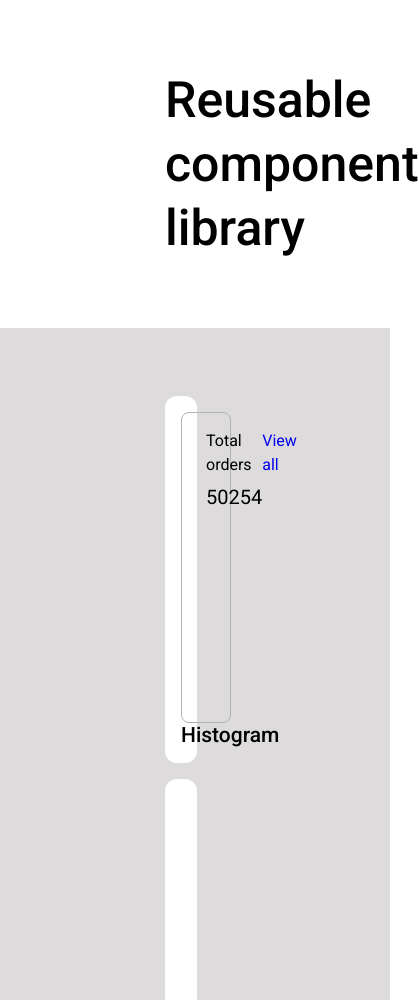
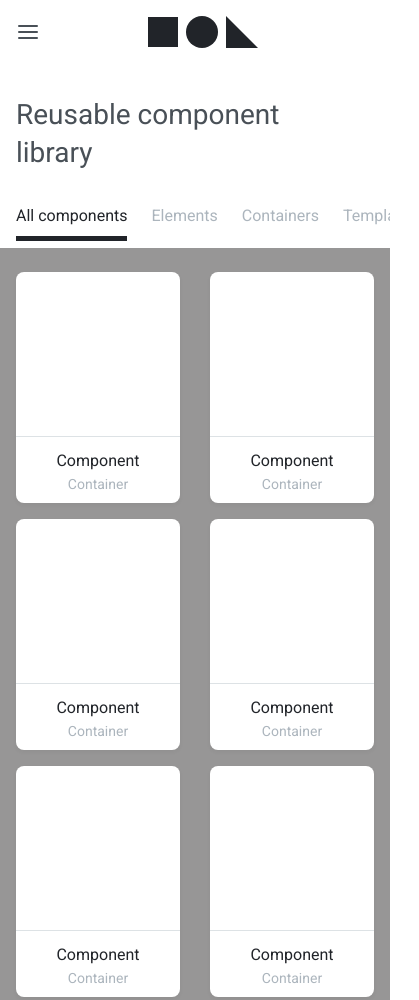
Before and after one commit to js-tasks-ru/htmlcss-20210114_vladimir664, a website: page index.html in a window 390 px wide. Shown: the top 1000 px of the page, 419 px wide, since content can reach past the window. Drawn offline with Linux system fonts and the light colour scheme.

Commit message:
home-mobile

```diff
--- a/components/about-block/about-block.scss
+++ b/components/about-block/about-block.scss
@@ -1,12 +1,12 @@
 .about-block {
-	padding: 10% 24% 10%;
+	padding: 72px 16px 136px 16px;
 	text-align: center;
 
 	&__title {
 		font-weight: 500;
 		font-size: 38px;
 		line-height: 48px;
-		margin-bottom: 32px;
+		padding-bottom: 38px;
 	}
 
 	&__text {
--- a/components/header/header.scss
+++ b/components/header/header.scss
@@ -1,12 +1,50 @@
 .header {
-	display: flex;
-	flex-direction: column;
-	justify-content: space-between;
-	padding: 68px 165px;
+	padding: 16px 0 0 16px;
+	position: relative;
+
+	&__logo {
+		width: 110px;
+		height: 32px;
+		margin: auto;
+	}
 
 	&__text {
-		font-weight: 500;
-		font-size: 50px;
-		line-height: 64px;
+		padding: 48px 71px 32px 0px;
+		font-weight: 400;
+		font-size: 28px;
+		line-height: 38px;
+		color: #495057;
+	}
+
+	&__menu {
+		font-size: 16px;
+		line-height: 24px;
+		color: #ACB5BD;
+		overflow-x: auto;
+
+		display: flex;
+		flex-wrap: nowrap;
+
+		&-item {
+			padding-bottom: 8px;
+			margin-bottom: 7px;
+			margin-right: 24px;
+			box-sizing: border-box;
+			flex-shrink: 0;
+			flex-grow: 0;
+			cursor: pointer;
+		}
+
+		&-item[active] {
+			color: #212429;
+			border-bottom: 5px solid #212429;
+		}
+	}
+
+	&__burger-button {
+		height: 24px;
+		width: 24px;
+		position: absolute;
+    	top: 20px;
 	}
 }
--- a/components/main-content/main-content.scss
+++ b/components/main-content/main-content.scss
@@ -1,37 +1,87 @@
 
 .main-content {
-	padding: 68px 165px;
-	background-color: #dddbdb;
+	// background-color: #F9FAFC;
+	background-color: rgb(151, 150, 150);
+
 }
 
 .container-block {
 	display: flex;
 	flex-wrap: wrap;
 	justify-content: space-between;
+	padding: 8px 16px 24px 16px;
 
 	&__item {
-		height: 367px;
+		width: 164px;
+		height: 231px;
+		margin-top: 16px;
 		background-color: #fff;
-		border-radius: 12px;
-		width: calc((100% / 3) - (2rem / 3));
-		margin-bottom: 1rem;
+		box-shadow: 0px 2px 4px rgba(33, 36, 41, 0.05);
+		border-radius: 8px;
+
 		display: flex;
 		flex-direction: column;
-		padding: 1rem;
-		box-sizing: border-box;
-		justify-content: center;
 	}
 
 	&__item-component {
-		display: flex;
 		flex-grow: 1;
 	}
 
 	&__item-title {
+		border-top: 1px solid #DDE2E5;
+		height: 66px;
 		text-align: center;
-		padding: 5%;
-		font-weight: 500;
-		font-size: 21px;
+	}
+
+	&__item-name {
+		padding-top: 12px;
+		font-size: 16px;
+		line-height: 24px;
+		color: #212429;
+	}
+
+	&__item-type {
+		font-size: 14px;
+		line-height: 22px;
+		color: #ACB5BD;
 	}
 
 }
+
+
+// .main-content {
+// 	padding: 68px 165px;
+// 	background-color: #F9FAFC;
+// }
+
+// .container-block {
+// 	display: flex;
+// 	flex-wrap: wrap;
+// 	justify-content: space-between;
+
+// 	&__item {
+// 		height: 367px;
+// 		background-color: #fff;
+// 		border-radius: 12px;
+// 		width: calc((100% / 3) - (2rem / 3));
+// 		margin-bottom: 1rem;
+// 		display: flex;
+// 		flex-direction: column;
+// 		padding: 1rem;
+// 		box-sizing: border-box;
+// 		justify-content: center;
+// 	}
+
+// 	&__item-component {
+// 		display: flex;
+// 		flex-grow: 1;
+// 	}
+
+// 	&__item-title {
+// 		text-align: center;
+// 		padding: 5%;
+// 		font-weight: 500;
+// 		font-size: 21px;
+// 	}
+
+// }
--- a/index.html
+++ b/index.html
@@ -2,19 +2,38 @@
 <!-- Главная страница -->
 <html lang="ru">
     <head>
+        <meta name="viewport" content="width=device-width, initial-scale=1">
         <link rel="stylesheet" href="./04-lection2/01-histogram/histogram.css">
         <link rel="stylesheet" href="./assets/css/build/main.css">
     </head>
     <body>
         <header class="header">
+            <div class="header__logo">
+                <svg width="110" height="32" viewBox="0 0 110 32" fill="none" xmlns="http://www.w3.org/2000/svg">
+                    <rect y="1" width="30" height="30" fill="#212429"/>
+                    <rect x="38" width="32" height="32" rx="16" fill="#212429"/>
+                    <path d="M78 0L110 32H78V0Z" fill="#212429"/>
+                </svg>
+            </div>
             <h1 class="header__text">Reusable component library</h1>
+            <div class="header__menu">
+                <div class="header__menu-item" active>All components</div>
+                <div class="header__menu-item">Elements</div>
+                <div class="header__menu-item">Containers</div>
+                <div class="header__menu-item">Templates</div>
+            </div>
+            <div class="header__burger-button">
+                <svg width="24" height="24" viewBox="0 0 24 24" fill="none" xmlns="http://www.w3.org/2000/svg">
+                    <path d="M3 12H21" stroke="#495057" stroke-width="2" stroke-linecap="round" stroke-linejoin="round"/><path d="M3 6H21" stroke="#495057" stroke-width="2" stroke-linecap="round" stroke-linejoin="round"/><path d="M3 18H21" stroke="#495057" stroke-width="2" stroke-linecap="round" stroke-linejoin="round"/>
+                </svg>
+            </div>
         </header>
         <main>
             <div class="main-content">
                 <div class="container-block">
                     <div class="container-block__item">
                         <div class="container-block__item-component">
-                            <div class="histogram">
+                            <!-- <div class="histogram">
                                 <div class="histogram__header">
                                     <div class="histogram__title">
                                         <div class="histogram__name">
@@ -48,15 +67,77 @@
                                     <div class="histogram__column" style="height: 65%"></div>
                                     <div class="histogram__column" style="height: 16%"></div>
                                 </div>
+                            </div> -->
+                        </div>
+                        <div class="container-block__item-title">
+                            <div class="container-block__item-name">
+                                Component
+                            </div>
+                            <div class="container-block__item-type">
+                                Container
                             </div>
                         </div>
-                        <div class="container-block__item-title">Histogram</div>
                     </div>
-                    <div class="container-block__item"></div>
-                    <div class="container-block__item"></div>
-                    <div class="container-block__item"></div>
-                    <div class="container-block__item"></div>
-                    <div class="container-block__item"></div>
+                    <div class="container-block__item">
+                        <div class="container-block__item-component">
+                        </div>
+                        <div class="container-block__item-title">
+                            <div class="container-block__item-name">
+                                Component
+                            </div>
+                            <div class="container-block__item-type">
+                                Container
+                            </div>
+                        </div>
+                    </div>
+                    <div class="container-block__item">
+                        <div class="container-block__item-component">
+                        </div>
+                        <div class="container-block__item-title">
+                            <div class="container-block__item-name">
+                                Component
+                            </div>
+                            <div class="container-block__item-type">
+                                Container
+                            </div>
+                        </div>
+                    </div>
+                    <div class="container-block__item">
+                        <div class="container-block__item-component">
+                        </div>
+                        <div class="container-block__item-title">
+                            <div class="container-block__item-name">
+                                Component
+                            </div>
+                            <div class="container-block__item-type">
+                                Container
+                            </div>
+                        </div>
+                    </div>
+                    <div class="container-block__item">
+                        <div class="container-block__item-component">
+                        </div>
+                        <div class="container-block__item-title">
+                            <div class="container-block__item-name">
+                                Component
+                            </div>
+                            <div class="container-block__item-type">
+                                Container
+                            </div>
+                        </div>
+                    </div>
+                    <div class="container-block__item">
+                        <div class="container-block__item-component">
+                        </div>
+                        <div class="container-block__item-title">
+                            <div class="container-block__item-name">
+                                Component
+                            </div>
+                            <div class="container-block__item-type">
+                                Container
+                            </div>
+                        </div>
+                    </div>
                 </div>
             </div>
         </main>
```
Also changed, not shown: assets/css/build/main.css.
